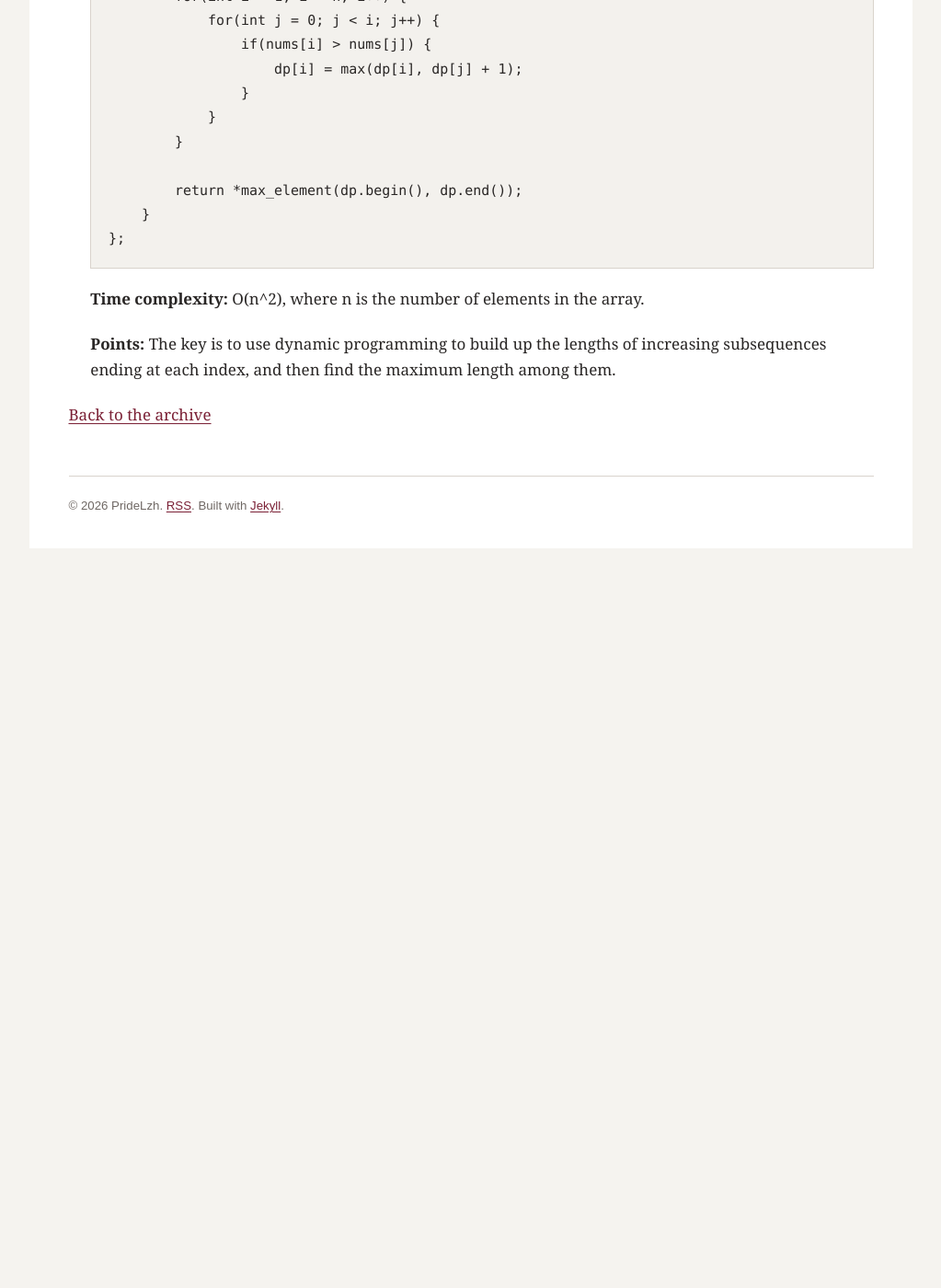
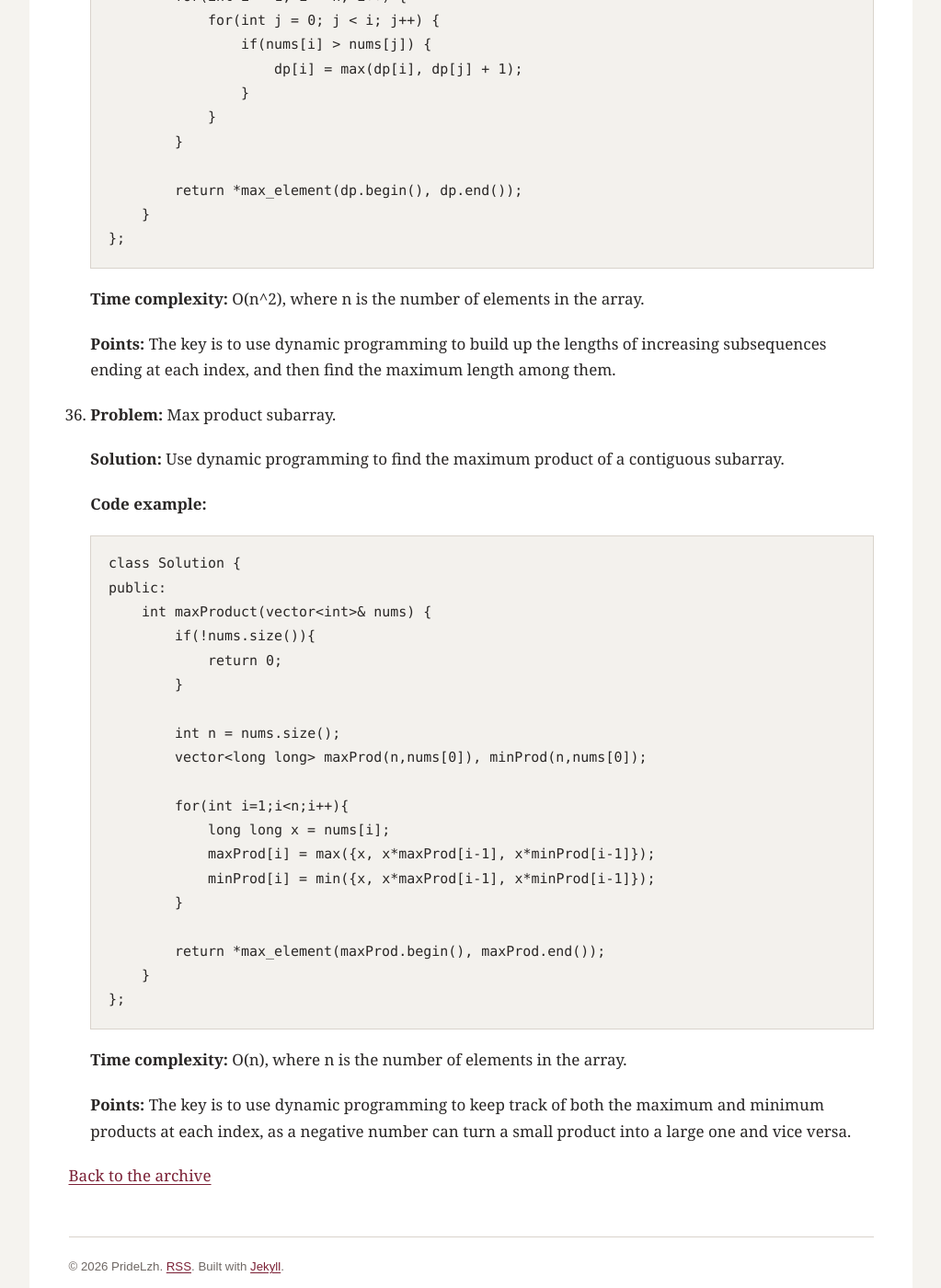
Before and after one commit to pridelzh/pridelzh.github.io, a Jekyll site: the page built from _posts/2026-08-02-record-algorithm-exercise.md, in a window 1280 px wide and 1400 px high, scrolled down 39484 px. Shown: the whole window at 92% size, without its empty margins (128-1151 px from the left). Built offline with Jekyll 4.4.1, drawn with Linux system fonts in a browser that asks for light colours; before the commit the page ends 40114 px from its top, so only the background shows below that.

Commit message:
update 2026-08-02-record-algorithm-exercise.md on 2026/08/08

````diff
--- a/_posts/2026-08-02-record-algorithm-exercise.md
+++ b/_posts/2026-08-02-record-algorithm-exercise.md
@@ -1392,3 +1392,34 @@ excerpt: "A record of traditional algorithm exercises."
     **Time complexity:** O(n^2), where n is the number of elements in the array.
 
     **Points:** The key is to use dynamic programming to build up the lengths of increasing subsequences ending at each index, and then find the maximum length among them.
+
+36. **Problem:** Max product subarray.
+
+    **Solution:** Use dynamic programming to find the maximum product of a contiguous subarray.
+
+    **Code example:**
+    ```cpp
+    class Solution {
+    public:
+        int maxProduct(vector<int>& nums) {
+            if(!nums.size()){
+                return 0;
+            }
+
+            int n = nums.size();
+            vector<long long> maxProd(n,nums[0]), minProd(n,nums[0]);
+
+            for(int i=1;i<n;i++){
+                long long x = nums[i];
+                maxProd[i] = max({x, x*maxProd[i-1], x*minProd[i-1]});
+                minProd[i] = min({x, x*maxProd[i-1], x*minProd[i-1]});
+            }
+
+            return *max_element(maxProd.begin(), maxProd.end());
+        }
+    };
+    ```
+
+    **Time complexity:** O(n), where n is the number of elements in the array.
+
+    **Points:** The key is to use dynamic programming to keep track of both the maximum and minimum products at each index, as a negative number can turn a small product into a large one and vice versa.
````
